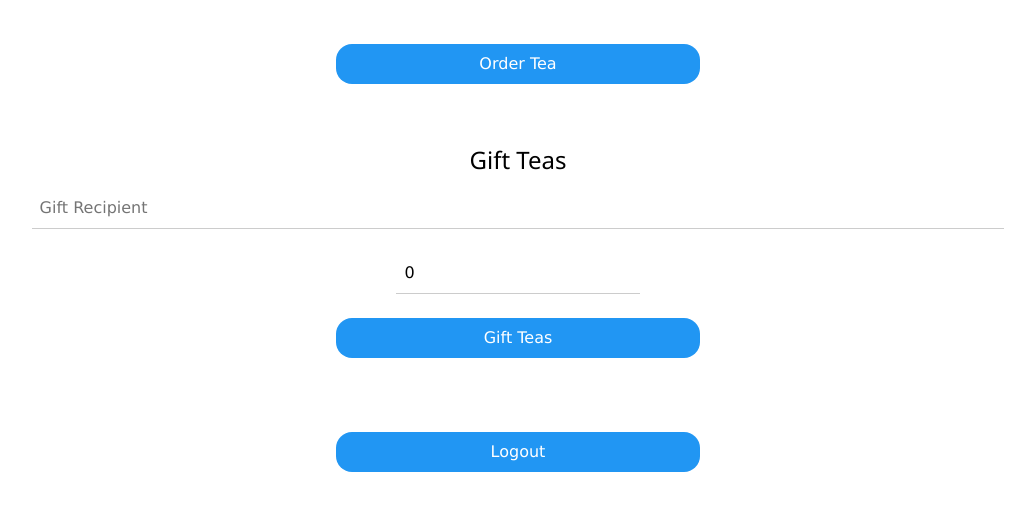
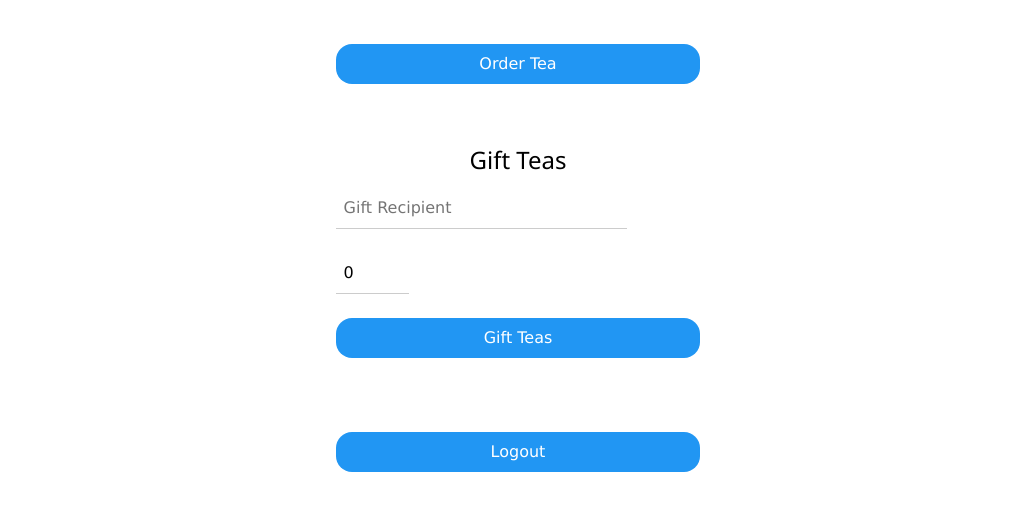
Before and after one commit to AdmDecker/TeaSite, a PHP site: page /customer.php in a window 1280 px wide. Shown: the part 243-754 px from the top of the page, without its empty margins (122-1157 px from the left). Run offline with PHP 8.4, Linux system fonts and the light colour scheme; the visitor is signed in with stand-in values (Sample User, id 1).

Commit message:
Update customer.php

```diff
--- a/site/customer.php
+++ b/site/customer.php
@@ -61,9 +61,9 @@
             ?>
             <br /><br />
             <h3 class='center'>Gift Teas</h3>
-            <span class='login-input'>
-                <input type='text' id='giftRecipient' class='w3-input center' style='width: 80%' placeholder='Gift Recipient' /><br />
-                <input type='number' id='giftAmount' class='w3-input center' value='0' min='0' style='width: 20%'/><br />
+            <span class='login-input center'>
+                <input type='text' id='giftRecipient' class='w3-input' style='width: 80%' placeholder='Gift Recipient' /><br />
+                <input type='number' id='giftAmount' class='w3-input' value='0' min='0' style='width: 20%'/><br />
             </span>
             <button class='w3-button login-input center w3-blue' onclick='giftTeas()'>Gift Teas</button><br />
             <label id='giftError'></label>
```
